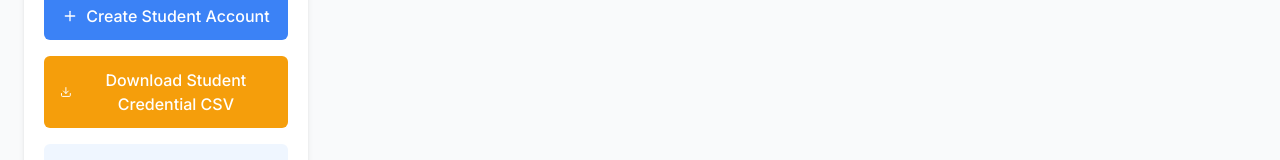
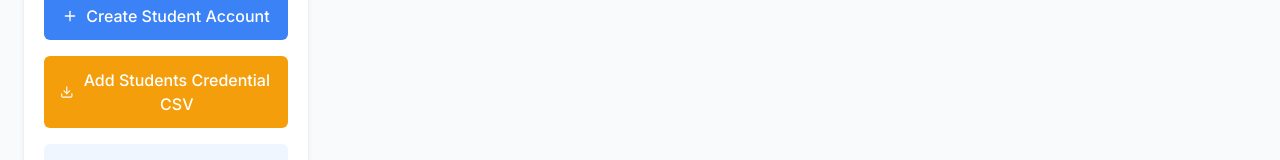
Before and after one commit to Samyak-SH/Student-Repository-System, a React (Vite) app in the folder client/: page /teacher/home in a window 1280 px wide. Shown: the part 840-1000 px from the top of the page. Built offline with nearby package versions, Linux system fonts and the light colour scheme; no server answers.

Commit message:
Changes component

```diff
--- a/client/src/components/teacher/StudentCredentialForm.jsx
+++ b/client/src/components/teacher/StudentCredentialForm.jsx
@@ -1,6 +1,6 @@
 import { useState } from 'react'
 import { FiUser, FiMail, FiLock, FiBookmark, FiX } from 'react-icons/fi'
-import { departments } from '../../utils/mockData'       // for now fetching department from MockData file later on it is replace by real API call
+import { departments } from '../../utils/mockData'
 import { motion } from 'framer-motion'
 import { useNavigate } from 'react-router-dom'
 import axios from 'axios'
--- a/client/src/pages/TeacherHome.jsx
+++ b/client/src/pages/TeacherHome.jsx
@@ -99,7 +99,6 @@ const TeacherHome = () => {
               <div className="space-y-6">
                 <FilterSection onFilterChange={handleFilterChange} />
 
-                {/* ✅ Department count shown here */}
                 {filters.department && (
                   <p className="text-sm text-neutral-500">
                     {filteredStudents.length} student{filteredStudents.length !== 1 && 's'} found
@@ -127,7 +126,7 @@ const TeacherHome = () => {
                     className="btn-secondary w-full justify-center py-3 mb-4 flex items-center"
                   >
                     <FiDownload className="mr-2" />
-                    <span>Download Student Credential CSV</span>
+                    <span>Add Students Credential CSV</span>
                   </button>
 
                   <div className="mt-4 p-4 bg-blue-50 rounded-md">
```
